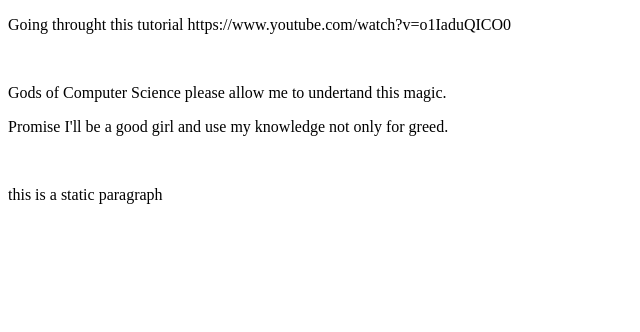
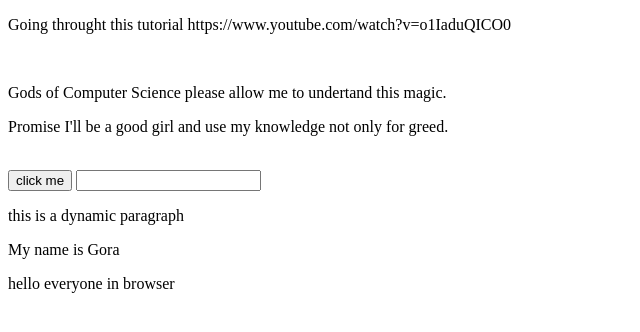
Before and after one commit to anyavera/ham_not_hamster, a plain HTML site: page index.html in a window 1280 px wide. Shown: the whole page, without its empty margins (0-640 px from the left). Drawn offline with Linux system fonts and the light colour scheme.

Commit message:
methods
learned document.write method

```diff
--- /dev/null
+++ b/dataTypes.js
@@ -0,0 +1,2 @@
+console.log("hello everyone!");
+document.write("hello everyone in browser");
--- a/dynamic.js
+++ b/dynamic.js
@@ -0,0 +1 @@
+document.getElementById("demo").innerHTML = "this is a dynamic paragraph";
--- a/index.html
+++ b/index.html
@@ -2,6 +2,7 @@
 <html>
 <head>
 	<title>JS tutorial</title>
+    <script type="dynamic.js"></script>
 </head>
 <body>
 	<p>Going throught this tutorial https://www.youtube.com/watch?v=o1IaduQICO0</p>
@@ -9,11 +10,14 @@
 	<p>Gods of Computer Science please allow me to undertand this magic.</p>
 	<p>Promise I'll be a good girl and use my knowledge not only for greed.</p>
 	<br>
+	<button>click me</button>
+	<input type="text">
 	<p id="demo">this is a static paragraph</p>
+	<p>My name is Gora</p>
 <!-- <script>
 	document.getElementById("demo").innerHTML = "this is a dynamic paragraph";
 </script> -->
-
-
 </body>
+<script src="dynamic.js"></script>
+<script src="dataTypes.js"></script>
 </html>
```
